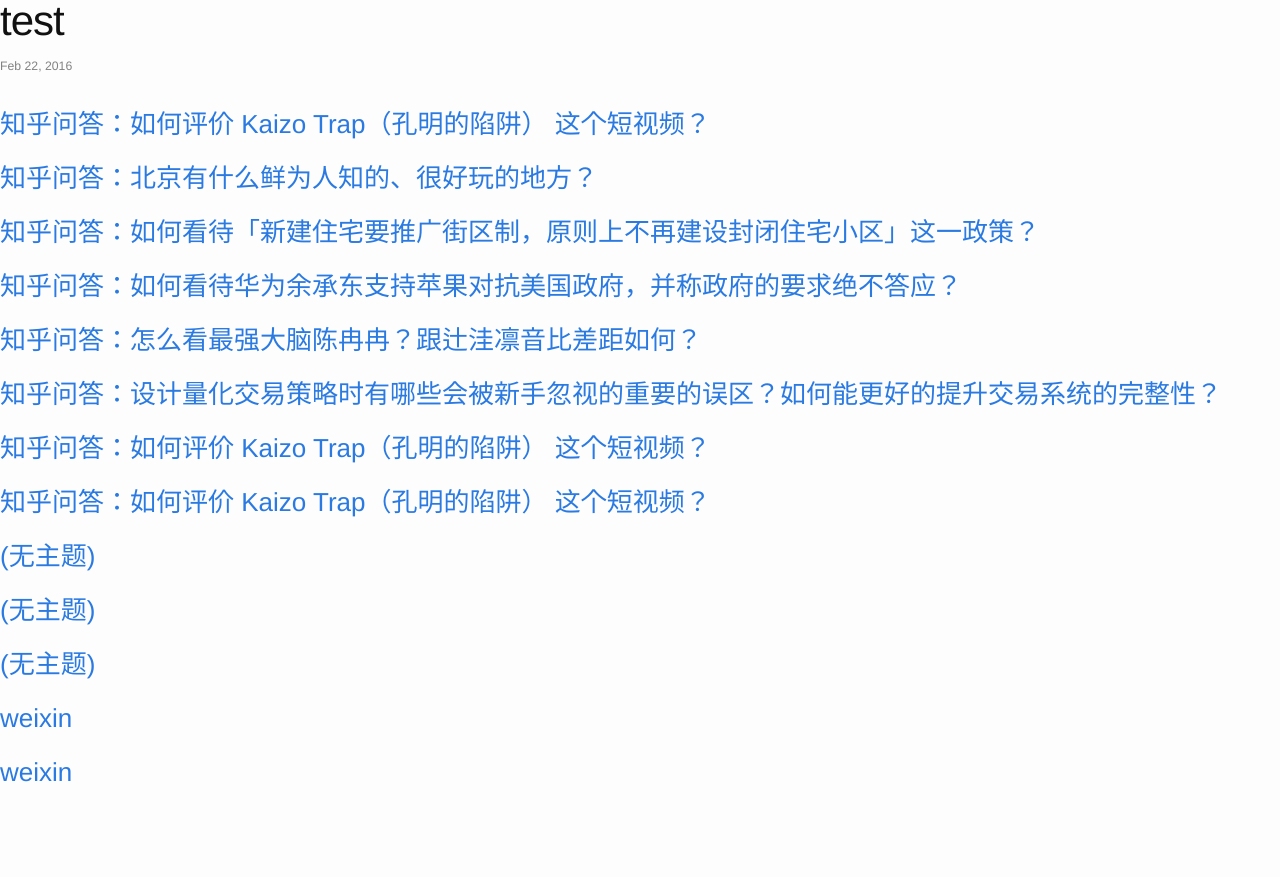
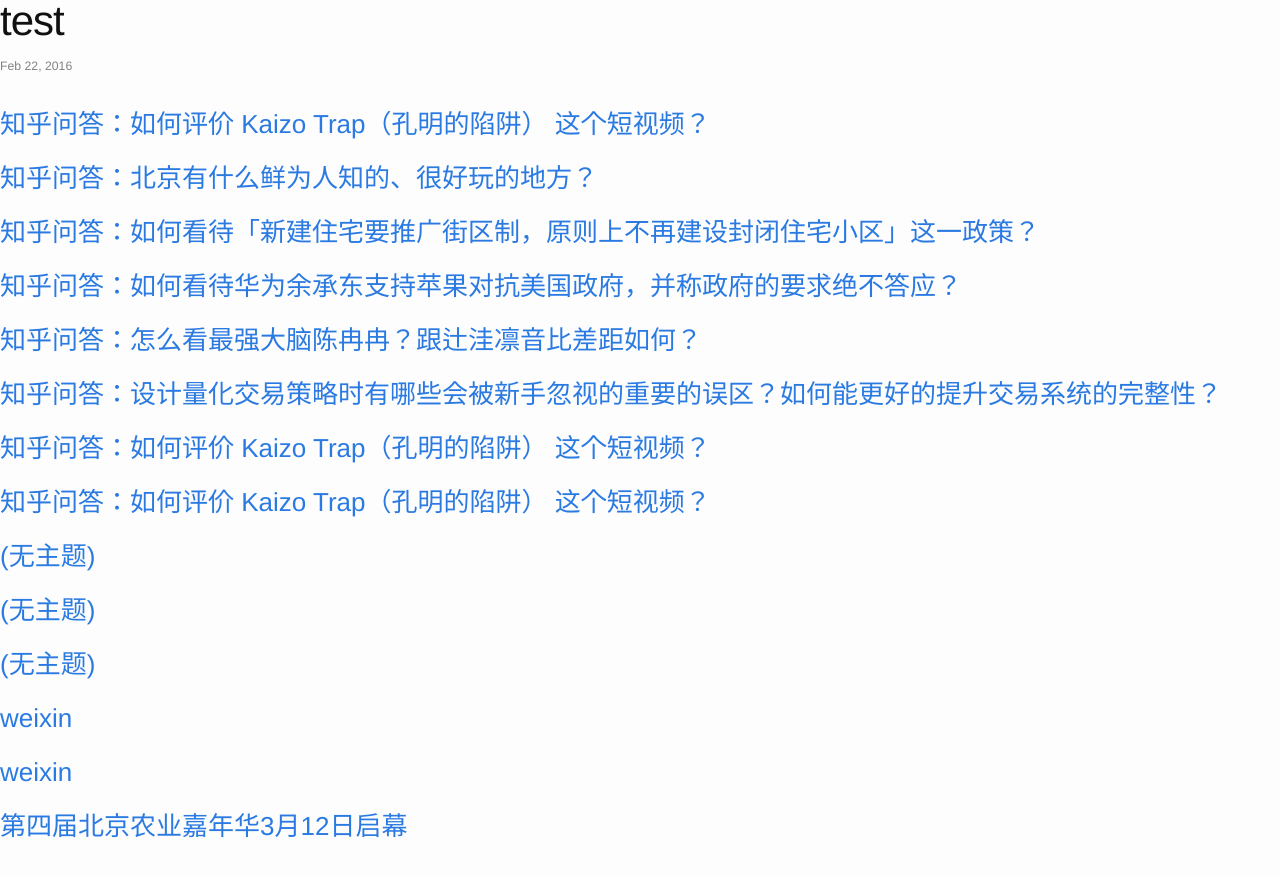
Before and after one commit to cnwarden/cnwarden.github.io, a Jekyll site: the page built from _posts/2016-02-22-test.markdown, in a window 1280 px wide. Shown: the top 877 px of the page. Built offline with Jekyll 4.4.1, drawn with Linux system fonts in a browser that asks for light colours.

Commit message:
auto commit

```diff
--- a/_posts/2016-02-22-test.markdown
+++ b/_posts/2016-02-22-test.markdown
@@ -30,3 +30,5 @@ categories: update
 ### [weixin](https://mp.weixin.qq.com/s?__biz=MzA4MTI4MDQzNQ==&mid=401888751&idx=1&sn=5eedd24e142591c14d14b6df6feff770&scene=0&key=710a5d99946419d9b9c2e634d7dc028d84e1803730e4651333b63a187de16b60140cb458365caab83379cf6b846a9a14&ascene=7&uin=MjI4OTg2NjU%3D&devicetype=android-21&version=26030d33&nettype=cmnet&pass_ticket=4babP2Z%2B0aOBs83rgrsmfwSa0hppbQCXFYjvXwYCdAw%3D)
 
 ### [weixin](https://mp.weixin.qq.com/s?__biz=MzA4MTI4MDQzNQ==&mid=401888751&idx=1&sn=5eedd24e142591c14d14b6df6feff770&scene=0&key=710a5d99946419d9b9c2e634d7dc028d84e1803730e4651333b63a187de16b60140cb458365caab83379cf6b846a9a14&ascene=7&uin=MjI4OTg2NjU%3D&devicetype=android-21&version=26030d33&nettype=cmnet&pass_ticket=4babP2Z%2B0aOBs83rgrsmfwSa0hppbQCXFYjvXwYCdAw%3D)
+
+### [第四届北京农业嘉年华3月12日启幕](https://mp.weixin.qq.com/s?__biz=MzA4MTI4MDQzNQ==&mid=401888751&idx=1&sn=5eedd24e142591c14d14b6df6feff770&scene=0&key=710a5d99946419d9b9c2e634d7dc028d84e1803730e4651333b63a187de16b60140cb458365caab83379cf6b846a9a14&ascene=7&uin=MjI4OTg2NjU%3D&devicetype=android-21&version=26030d33&nettype=cmnet&pass_ticket=4babP2Z%2B0aOBs83rgrsmfwSa0hppbQCXFYjvXwYCdAw%3D)
```
